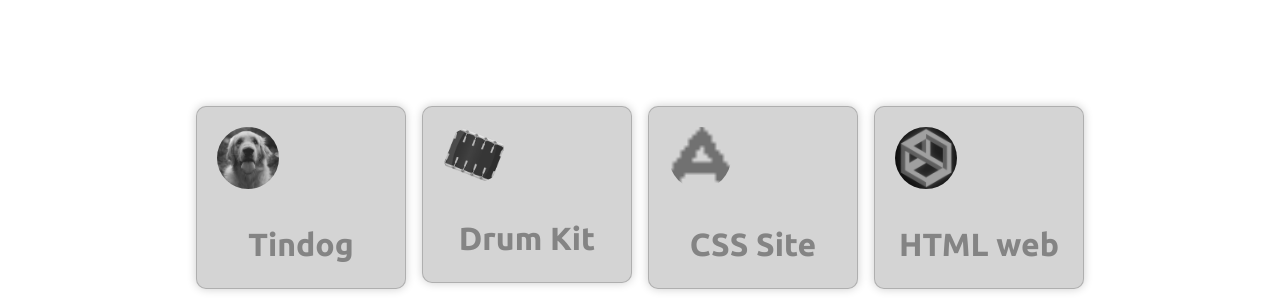
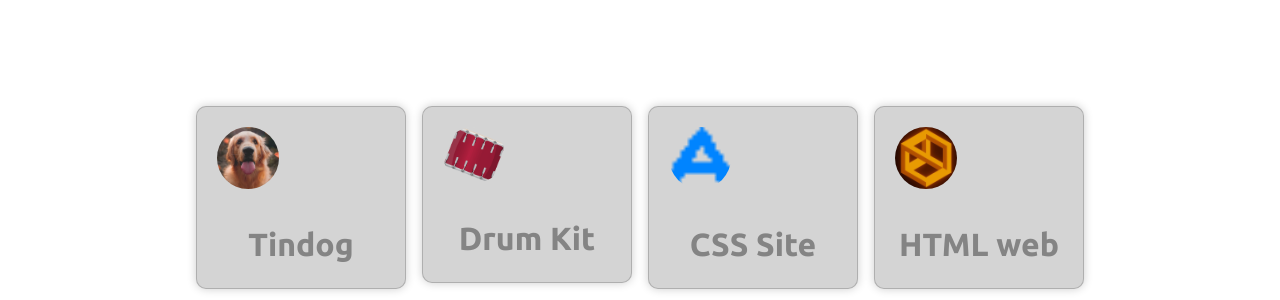
Before and after one commit to AJRocks321/Web-Dev, a plain HTML site: page index.html in a window 1280 px wide. Shown: the part 556-856 px from the top of the page. Drawn offline with nearby package versions, Linux system fonts and the light colour scheme.

Commit message:
Reverting

```diff
--- a/styles.css
+++ b/styles.css
@@ -65,15 +65,6 @@ a{
     margin-top:20px;
     margin-bottom: 20px;
 }
-img {
-    filter: grayscale(100%);
-    -webkit-filter: grayscale(100%);
-}
-
-img:hover {
-    filter: none;
-    -webkit-filter: grayscale(0);
-}
 
 @media (max-width: 1028px){
     .title{
```
